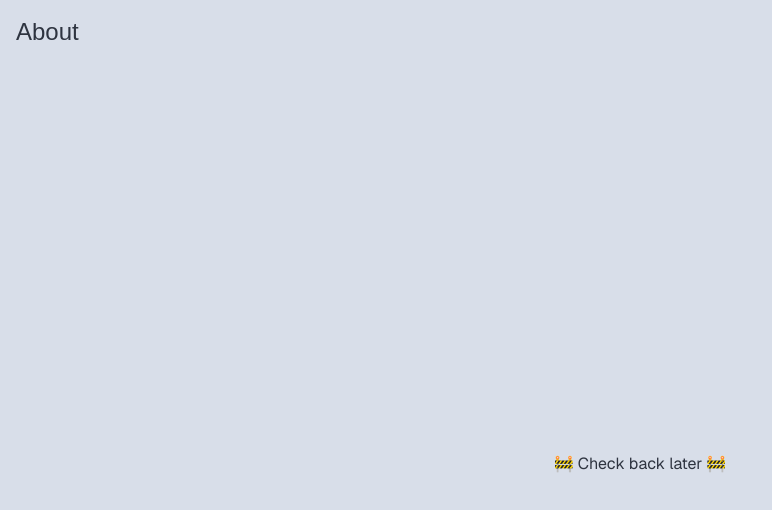
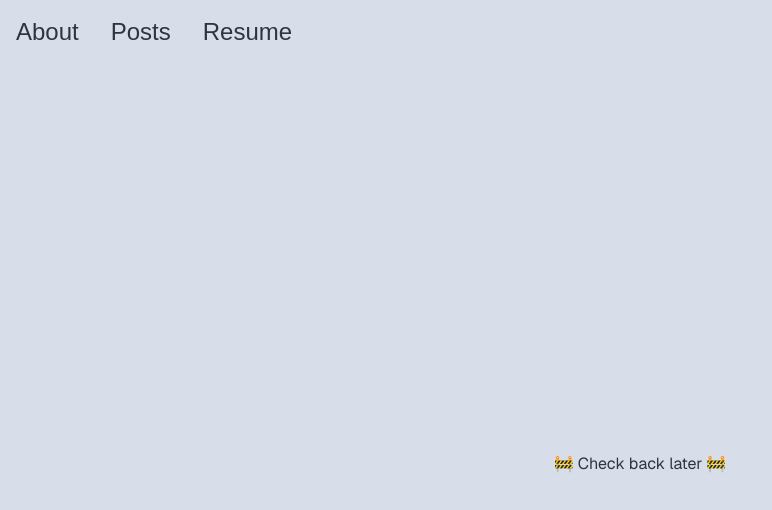
Before and after one commit to Kentokamoto/kentokamoto.github.io, a Next.js app: page / in a window 1280 px wide. Shown: the top 510 px of the page, without its empty margins (0-772 px from the left). Built offline with nearby package versions, Linux system fonts and the light colour scheme.

Commit message:
Move navbar information to header component

```diff
--- a/src/app/header.tsx
+++ b/src/app/header.tsx
@@ -9,7 +9,23 @@ interface HeaderProps {
 const Header: React.FC<HeaderProps> = ({ isOpen, onOpen }) => {
     return (
         <header className="flex flex-row-reverse text-4xl sm:flex-row md:text-2xl">
+            <div
+                className={`bg-nord4 dark:bg-nord0 absolute top-0 left-0 flex h-screen w-screen flex-col place-content-center text-4xl duration-300 ease-in-out ${isOpen ? 'opacity-100' : '-translate-y-5 opacity-0'}`}
+            >
+                <div className="px-4 py-3 text-right sm:flex md:py-4">
+                    About
+                </div>
+                <div className="px-4 py-3 text-right sm:flex md:py-4">
+                    Posts
+                </div>
+                <div className="px-4 py-3 text-right sm:flex md:py-4">
+                    Resume
+                </div>
+            </div>
+
             <div className="hidden px-4 py-3 sm:flex md:py-4">About</div>
+            <div className="hidden px-4 py-3 sm:flex md:py-4">Posts</div>
+            <div className="hidden px-4 py-3 sm:flex md:py-4">Resume</div>
             <button
                 className="z-50 flex flex-col px-4 py-3 sm:hidden"
                 onClick={onOpen}
--- a/src/app/page.tsx
+++ b/src/app/page.tsx
@@ -10,9 +10,17 @@ export default function Home() {
     return (
         <div>
             <div
-                className={`bg-nord4 dark:bg-nord0 absolute top-0 left-0 h-screen w-screen text-4xl duration-300 ease-in-out ${isOpen ? 'opacity-100' : '-translate-y-5 opacity-0'}`}
+                className={`bg-nord4 dark:bg-nord0 absolute top-0 left-0 flex h-screen w-screen flex-col place-content-center text-4xl duration-300 ease-in-out ${isOpen ? 'opacity-100' : '-translate-y-5 opacity-0'}`}
             >
-                <div className="px-4 py-3 sm:flex md:py-4">About</div>
+                <div className="px-4 py-3 text-right sm:flex md:py-4">
+                    About
+                </div>
+                <div className="px-4 py-3 text-right sm:flex md:py-4">
+                    Posts
+                </div>
+                <div className="px-4 py-3 text-right sm:flex md:py-4">
+                    Resume
+                </div>
             </div>
             <Header isOpen={isOpen} onOpen={handleOpen} />
 
```
